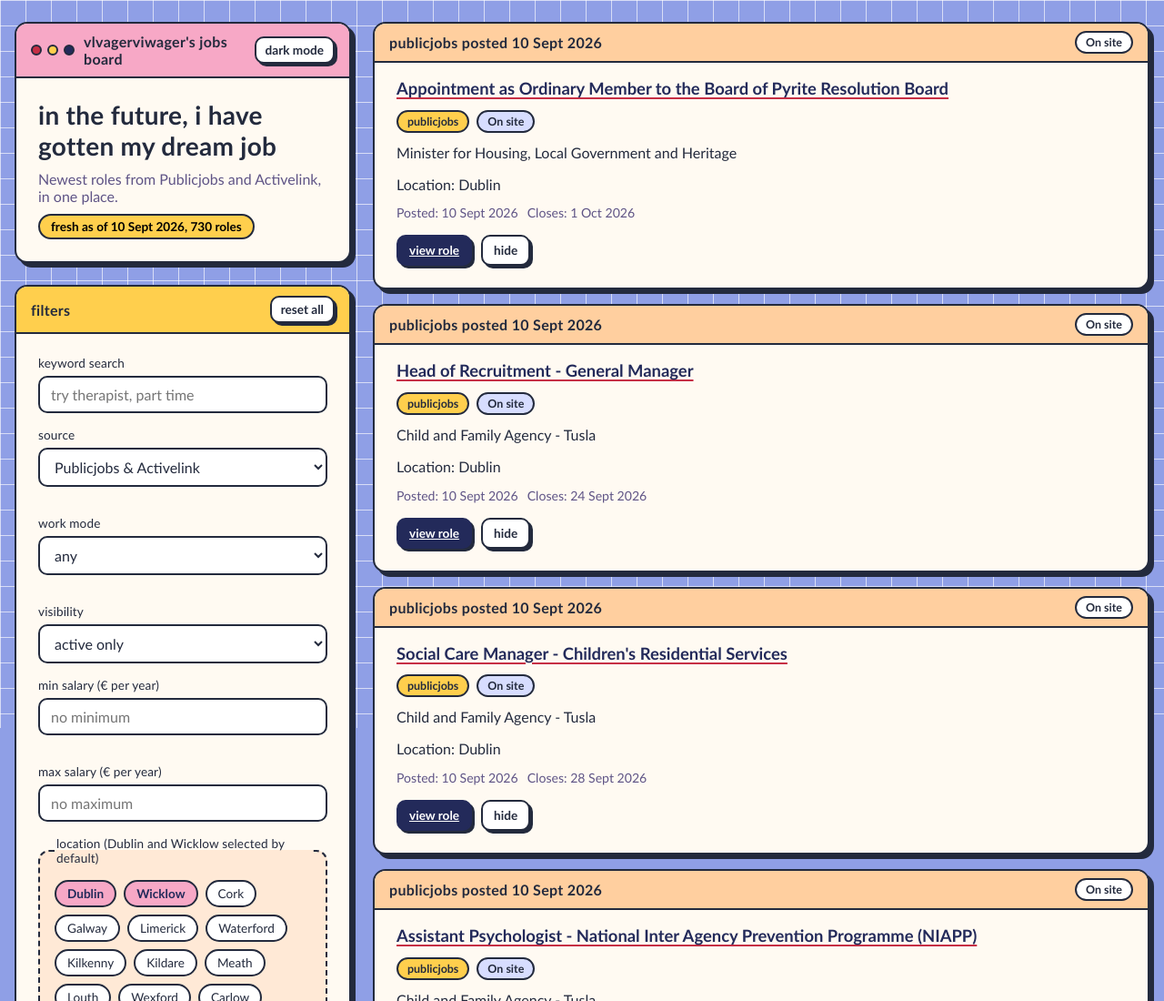
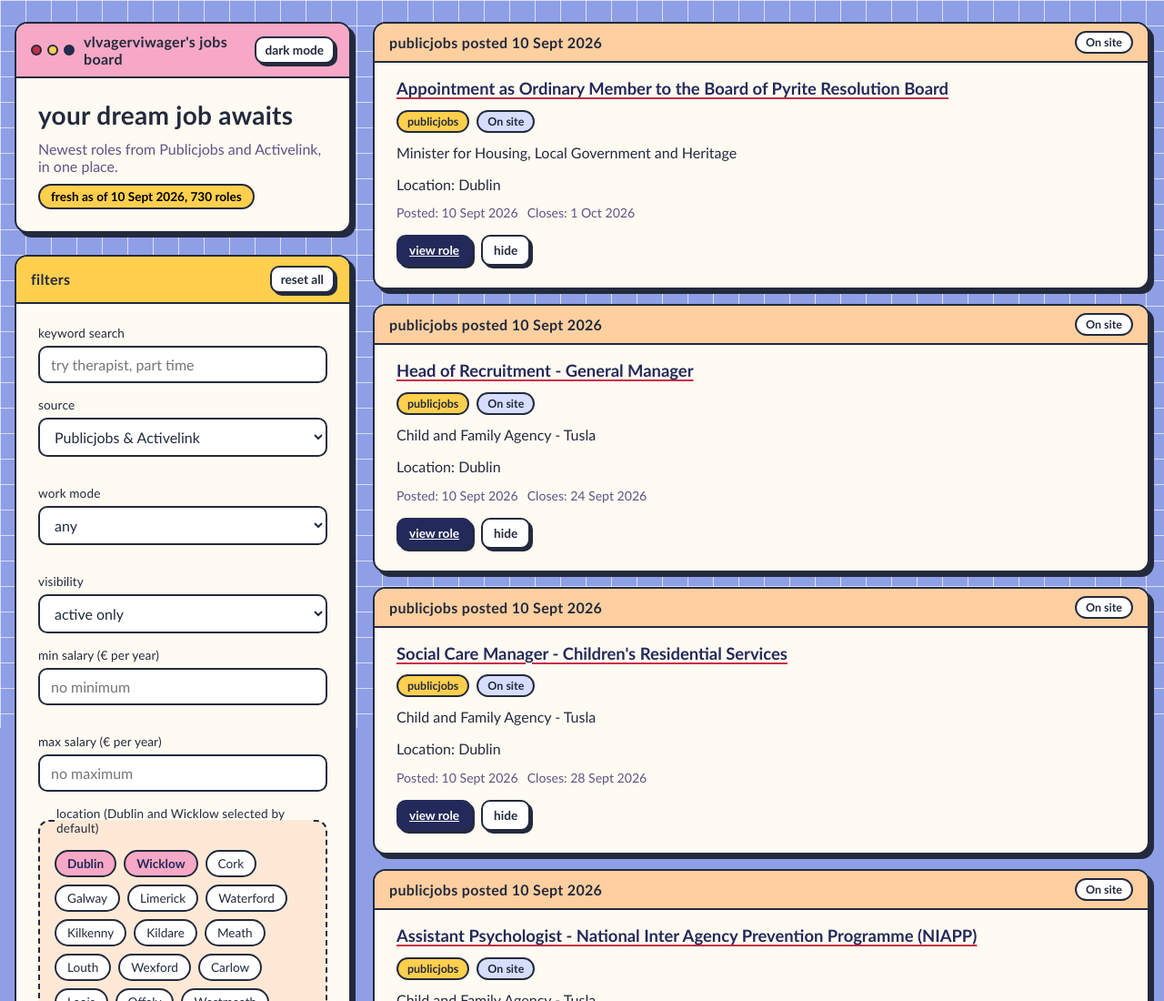
Before and after one commit to vlvagerviwager/aesthetic-job-board, a website built with Vite: page index.html in a window 1280 px wide. Shown: the top 1100 px of the page at 91% size. Built offline with nearby package versions, Linux system fonts and the light colour scheme.

Commit message:
Update hero headline

```diff
--- a/index.html
+++ b/index.html
@@ -26,7 +26,7 @@
               <button id="themeToggle" class="retro-button small" type="button" aria-pressed="false">dark mode</button>
             </div>
             <div class="hero-body">
-              <h1>in the future, i have gotten my dream job</h1>
+              <h1>your dream job awaits</h1>
               <p class="subtitle">Newest roles from Publicjobs and Activelink, in one place.</p>
               <p class="meta-line" id="buildMeta">loading roles...</p>
             </div>
```
